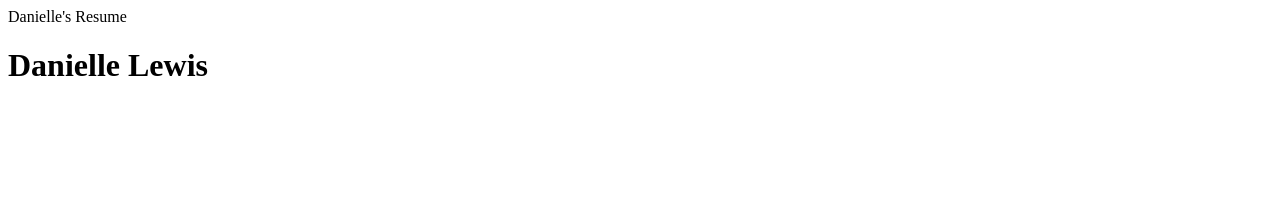
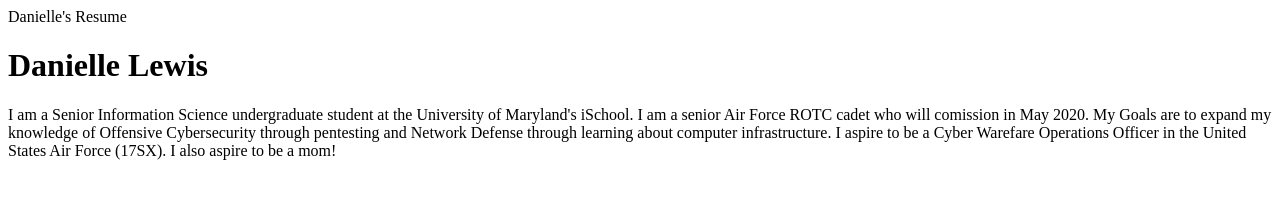
Before and after one commit to DanielleLewis017/DaniellesNotebook, a plain HTML site: page index.html in a window 1280 px wide. Drawn offline with Linux system fonts and the light colour scheme.

Commit message:
Update index.html

```diff
--- a/index.html
+++ b/index.html
@@ -14,8 +14,13 @@
      <!-- Q1-3 Two divs in one-->
     <div class="goals">
        <!-- Q1-4 First div-->
-       <!-- DO NOT FORGET IMAGE-->
+       <p>I am a Senior Information Science undergraduate student at the University of Maryland's iSchool.
+        I am a senior Air Force ROTC cadet who will comission in May 2020. My Goals are to expand my knowledge
+        of Offensive Cybersecurity through pentesting and Network Defense through learning about computer
+        infrastructure. I aspire to be a Cyber Warefare Operations Officer in the United States Air Force (17SX).
+        I also aspire to be a mom! </p>
 
+        <!-- DO NOT FORGET IMAGE-->
     </div>
     <div class="wk_history">
         <!-- Q1-5 Second div-->
```
